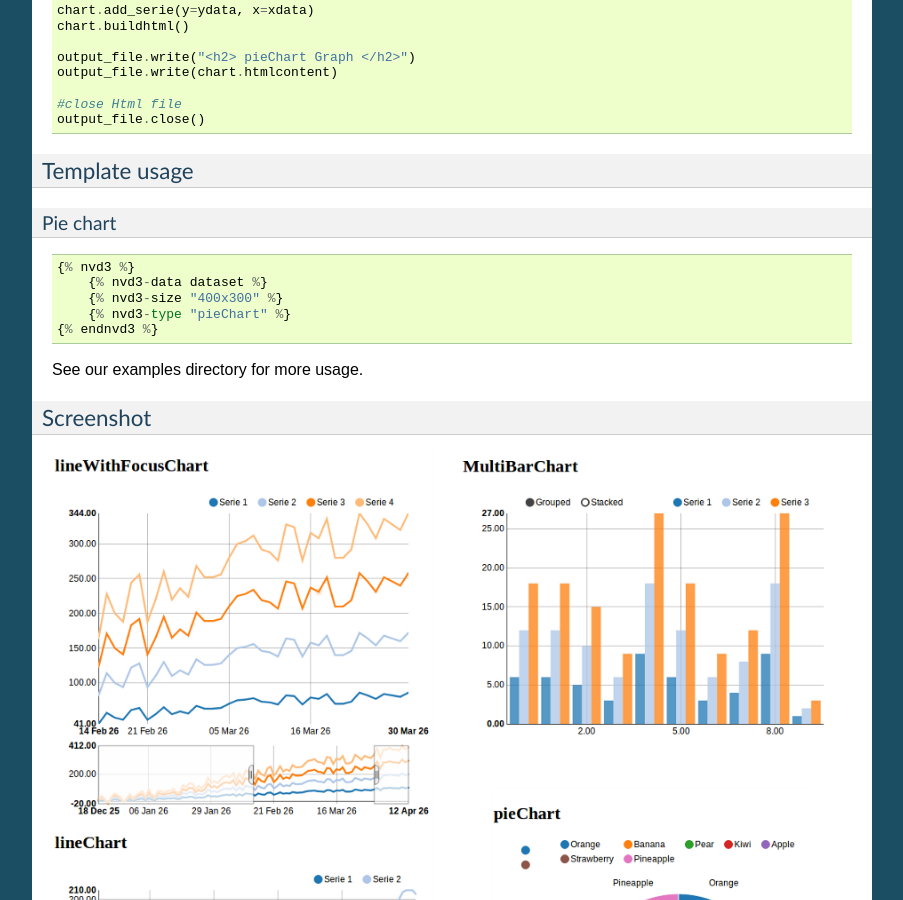
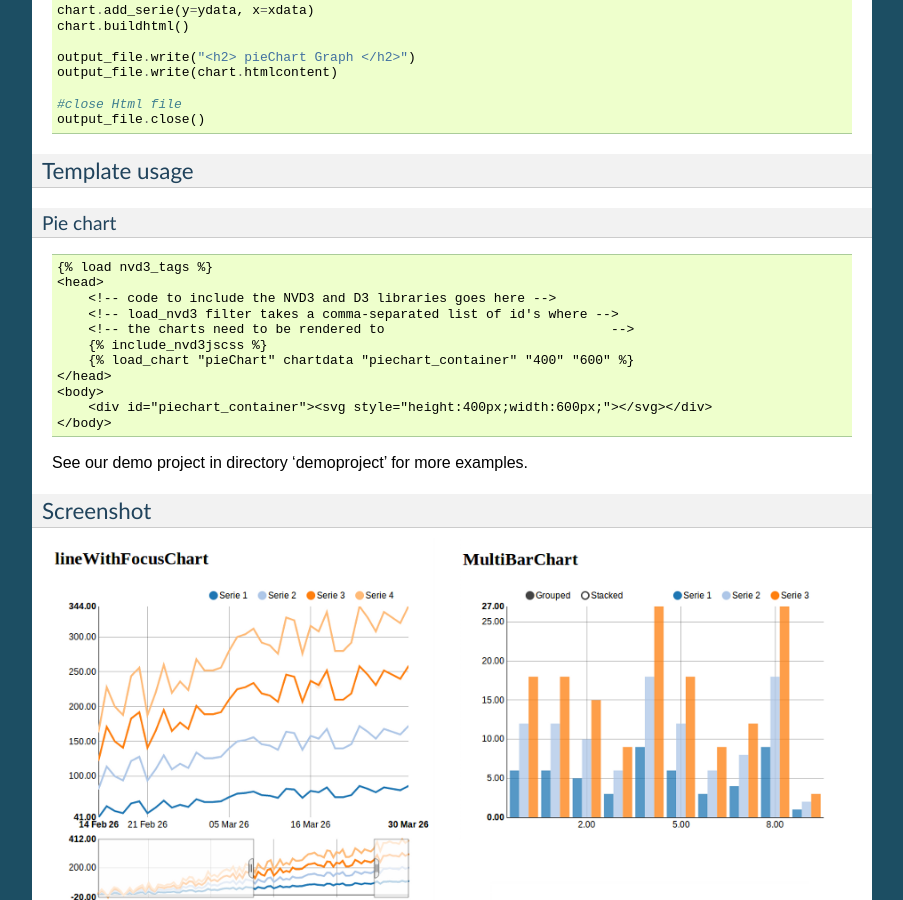
Before and after one commit to areski/django-nvd3, a Sphinx documentation site: the page built from docs/source/introduction.rst, in a window 1280 px wide and 900 px high, scrolled down 1005 px. Shown: the whole window, without its empty margins (198-1101 px from the left). Built offline with Sphinx 7.4.7, drawn with Linux system fonts in a browser that asks for light colours.

Commit message:
fix pieChart

```diff
--- a/docs/source/includes/introduction.txt
+++ b/docs/source/includes/introduction.txt
@@ -78,15 +78,20 @@ Pie chart
 
 ::
 
-    {% nvd3 %}
-        {% nvd3-data dataset %}
-        {% nvd3-size "400x300" %}
-        {% nvd3-type "pieChart" %}
-    {% endnvd3 %}
+    {% load nvd3_tags %}
+    <head>
+        <!-- code to include the NVD3 and D3 libraries goes here -->
+        <!-- load_nvd3 filter takes a comma-separated list of id's where -->
+        <!-- the charts need to be rendered to                             -->
+        {% include_nvd3jscss %}
+        {% load_chart "pieChart" chartdata "piechart_container" "400" "600" %}
+    </head>
+    <body>
+        <div id="piechart_container"><svg style="height:400px;width:600px;"></svg></div>
+    </body>
 
 
-
-See our examples directory for more usage.
+See our demo project in directory 'demoproject' for more examples.
 
 
 .. _screenshot:
```
Also changed, not shown: 2 other files.
